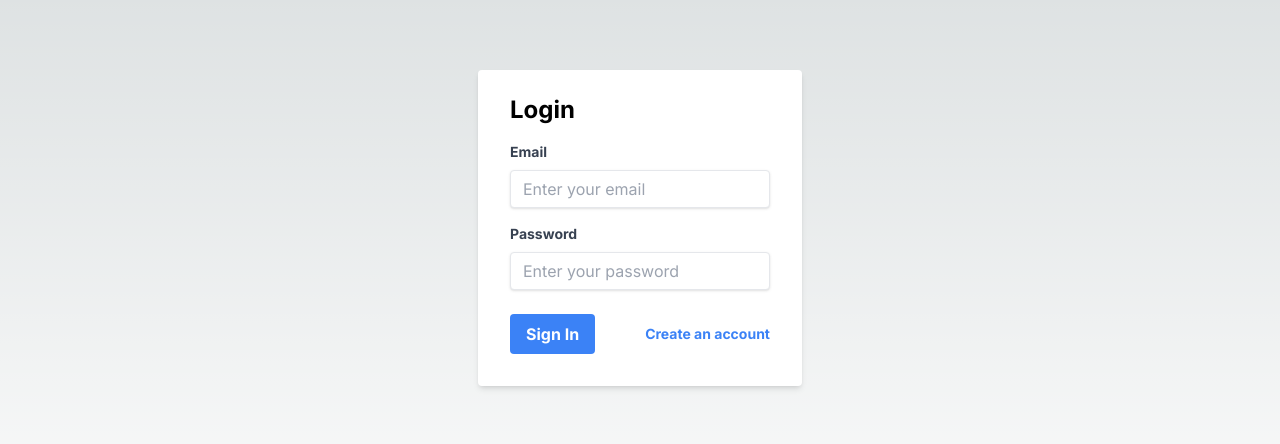
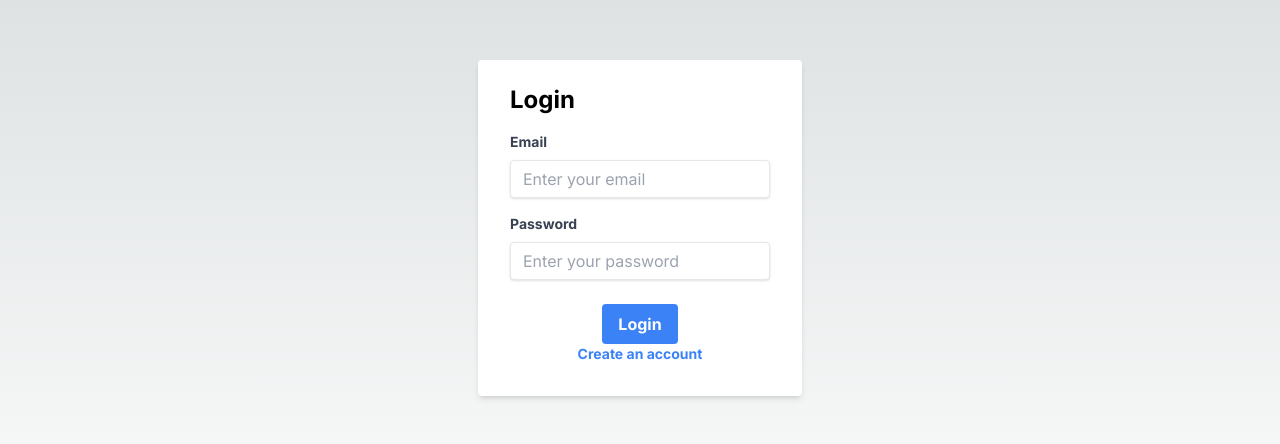
Before and after one commit to Sajidhussain1234/nextjs-practice-project, a Next.js app: page /login in a window 1280 px wide. Shown: the part 164-608 px from the top of the page. Built offline with nearby package versions, Linux system fonts and the light colour scheme.

Commit message:
update signup login pages

```diff
--- a/src/app/login/page.tsx
+++ b/src/app/login/page.tsx
@@ -50,13 +50,13 @@
             onChange={(e) => setUser({ ...user, password: e.target.value })}
           />
         </div>
-        <div className="flex items-center justify-between">
+        <div className="flex flex-col items-center justify-between">
           <button
             className="bg-blue-500 hover:bg-blue-700 text-white font-bold py-2 px-4 rounded focus:outline-none focus:shadow-outline"
             type="button"
             onClick={onLogin}
           >
-            Sign In
+            Login
           </button>
           <Link
             href="/signup"
--- a/src/app/signup/page.tsx
+++ b/src/app/signup/page.tsx
@@ -66,7 +66,7 @@
             onChange={(e) => setUser({ ...user, password: e.target.value })}
           />
         </div>
-        <div className="flex items-center justify-between">
+        <div className="flex flex-col items-center justify-between">
           <button
             className="bg-blue-500 hover:bg-blue-700 text-white font-bold py-2 px-4 rounded focus:outline-none focus:shadow-outline"
             type="button"
```
